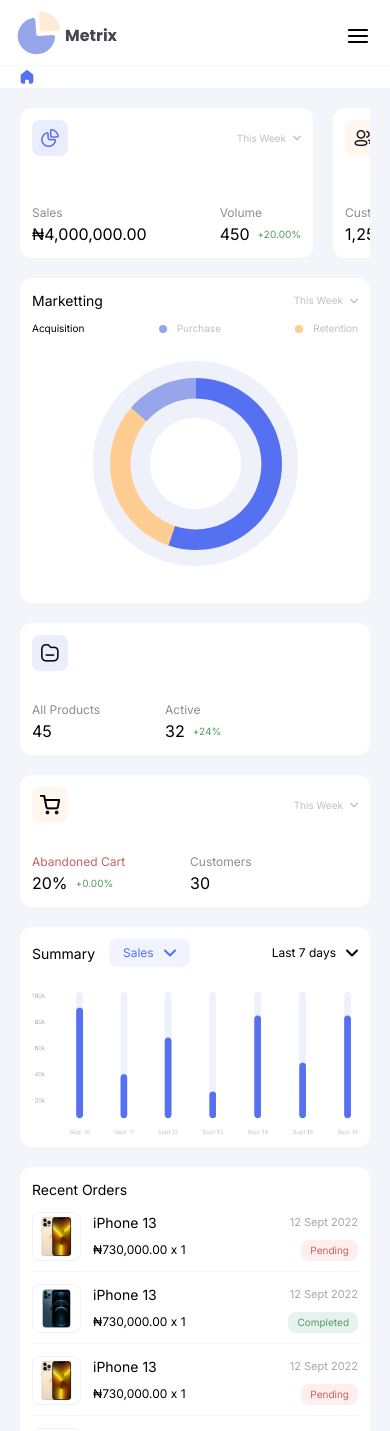
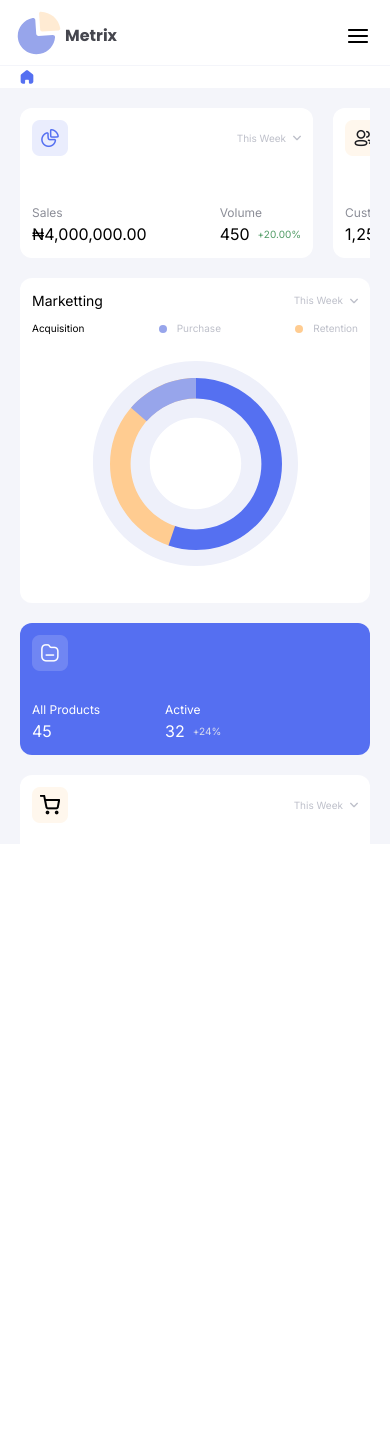
Before and after one commit to akindoju/metrix, a React (Vite) app: page / in a window 390 px wide. Shown: the top 1431 px of the page. After the commit the page ends 844 px from the top, so only its background shows below. Built offline with nearby package versions, Linux system fonts and the light colour scheme.

Commit message:
Fixed hover state

```diff
--- a/src/App.scss
+++ b/src/App.scss
@@ -2,9 +2,9 @@
 
 .app {
   height: 100vh;
+  overflow: hidden;
 
   @media (min-width: 850px) {
-    overflow: hidden;
     display: flex;
   }
 }
--- a/src/components/Card/Card.scss
+++ b/src/components/Card/Card.scss
@@ -10,6 +10,17 @@
   flex-direction: column;
   justify-content: space-between;
   transition: all 0.2s;
+  cursor: pointer;
+
+  &:hover,
+  &:focus,
+  &:active {
+    background-color: #e1e1f7;
+  }
+
+  &:active {
+    transform: scale(0.98);
+  }
 
   @media (min-width: 1200px) {
     min-width: 32.1rem;
@@ -120,6 +131,20 @@
   }
 }
 
-.card-products {
+.card-active {
   background-color: $color-blue-1;
+
+  .card__bottom--item {
+    p {
+      color: white;
+    }
+
+    span {
+      color: #dbdeee;
+    }
+  }
+
+  &:hover {
+    background-color: $color-blue-1;
+  }
 }
--- a/src/components/Card/Card.tsx
+++ b/src/components/Card/Card.tsx
@@ -1,5 +1,6 @@
 import { FC, useState } from "react";
 import "./Card.scss";
+import lightInventory from "../../assets/lightInventory.png";
 
 export const Card: FC<{
   icon: string;
@@ -22,7 +23,7 @@ export const Card: FC<{
   bonus1,
   bonus2,
 }) => {
-  // const [active, setActive] = useState<string>("All Products");
+  const [active, setActive] = useState<string>("All Products");
 
   return (
     <div
@@ -31,11 +32,27 @@ export const Card: FC<{
           ? "card card-abandoned"
           : heading1 === "All Orders"
           ? "card card-orders"
+          : active === "All Products" && heading1 === "All Products"
+          ? "card-active card"
           : "card"
       }
+      onClick={() => {
+        if (active === "All Products" && heading1 === "All Products") {
+          setActive("");
+        } else if (active === "" && heading1 === "All Products") {
+          setActive("All Products");
+        }
+      }}
     >
       <div className="card__top">
-        <img src={icon} alt="Section icon" />
+        <img
+          src={
+            active === "All Products" && heading1 === "All Products"
+              ? lightInventory
+              : icon
+          }
+          alt="Section icon"
+        />
 
         {heading1 !== "All Products" && (
           <div>
--- a/src/components/Conversation/Conversation.scss
+++ b/src/components/Conversation/Conversation.scss
@@ -251,14 +251,24 @@
       display: flex;
       border: 1px solid #cfd3d4;
       align-items: center;
-      width: 100%;
-      margin-top: 5rem;
       border-radius: 0.8rem;
       justify-content: space-between;
       padding-inline: 0.8rem;
 
+      @media (max-width: 1200px) {
+        position: absolute;
+        bottom: 0;
+        margin-bottom: 5rem;
+        width: 95%;
+      }
+
+      @media (max-width: 850px) {
+        margin-bottom: 12rem;
+      }
+
       @media (min-width: 1200px) {
         margin-top: 2rem;
+        width: 100%;
       }
 
       &-file {
--- a/src/components/Conversation/Conversation.tsx
+++ b/src/components/Conversation/Conversation.tsx
@@ -4,7 +4,6 @@ import gold from "../../assets/gold.png";
 import jane from "../../assets/jane.png";
 
 export const Conversation: FC<{
-  isMessageOpen: boolean;
   setIsMessageOpen: React.Dispatch<SetStateAction<boolean>>;
   user: {
     image: string;
@@ -12,7 +11,7 @@ export const Conversation: FC<{
     new: boolean;
     active: boolean;
   };
-}> = ({ isMessageOpen, setIsMessageOpen, user }) => {
+}> = ({ setIsMessageOpen, user }) => {
   return (
     <div className="conversation">
       <div className="conversation__header">
--- a/src/components/Header/Header.tsx
+++ b/src/components/Header/Header.tsx
@@ -2,7 +2,10 @@ import { FC } from "react";
 import "./Header.scss";
 import profile from "../../assets/profile.png";
 import { useDispatch, useSelector } from "react-redux";
-import { setIsSidebarOpen } from "../../redux/slices/generalSlice";
+import {
+  setIsSidebarMinimized,
+  setIsSidebarOpen,
+} from "../../redux/slices/generalSlice";
 import { useLocation } from "react-router-dom";
 
 export const Header: FC = () => {
@@ -118,6 +121,7 @@ export const Header: FC = () => {
             className="header__mobile--menu"
             onClick={() => {
               dispatch(setIsSidebarOpen(true));
+              dispatch(setIsSidebarMinimized(false));
             }}
           >
             <title>menu</title>
--- a/src/components/Sidebar/Sidebar.tsx
+++ b/src/components/Sidebar/Sidebar.tsx
@@ -24,7 +24,6 @@ export const Sidebar: FC = () => {
     (state: { general: { isSidebarMinimized: boolean } }) =>
       state.general.isSidebarMinimized
   );
-
   return (
     <div className={isSidebarMinimized ? "minimized sidebar" : "sidebar"}>
       <div className="logo sidebar__logo">
--- a/src/pages/Conversations/Conversations.scss
+++ b/src/pages/Conversations/Conversations.scss
@@ -9,10 +9,6 @@
 
   @media (min-width: 850px) {
     width: calc(100vw - 29rem);
-  }
-
-  @media (max-width: 1300px) {
-    overflow-y: scroll;
   }
 
   @media (min-width: 1200px) {
@@ -61,7 +57,11 @@
       background-color: $bg-main;
       border-radius: 1.2rem;
       padding-block: 2rem;
-      padding-bottom: 12rem;
+      padding-bottom: 2rem;
+
+      @media (min-width: 1200px) {
+        padding-bottom: 10rem;
+      }
 
       &-heading {
         display: flex;
@@ -208,7 +208,9 @@
 }
 
 .main-container {
-  max-height: 65rem;
+  @media (min-width: 1200px) {
+    max-height: 65rem;
+  }
 }
 
 .msg-active {
--- a/src/pages/Conversations/Conversations.tsx
+++ b/src/pages/Conversations/Conversations.tsx
@@ -25,7 +25,7 @@ export const Conversations: FC = () => {
 
   useEffect(() => {
     if (isMessageOpen && width < 1200) {
-      document.body.style.overflow = "hidden";
+      document.body.style.overflowY = "hidden";
     } else {
       document.body.style.overflow = "scroll";
     }
@@ -150,11 +150,7 @@ export const Conversations: FC = () => {
           </div>
 
           {(isMessageOpen || width >= 1200) && (
-            <Conversation
-              user={user}
-              isMessageOpen={isMessageOpen}
-              setIsMessageOpen={setIsMessageOpen}
-            />
+            <Conversation user={user} setIsMessageOpen={setIsMessageOpen} />
           )}
         </div>
       </div>
--- a/src/pages/Dashboard/Dashboard.scss
+++ b/src/pages/Dashboard/Dashboard.scss
@@ -119,12 +119,6 @@
 
             & > div {
               height: 15.9rem;
-
-              &:hover,
-              &:focus,
-              &:active {
-                box-shadow: 0px 3px 15px rgba(0, 0, 0, 0.1);
-              }
             }
           }
         }
@@ -165,9 +159,21 @@
               color: $color-blue-1;
               font-size: $text-sm;
               border-radius: 0.8rem;
+              cursor: pointer;
+              transition: all 0.2s;
 
               p {
                 margin-right: 1rem;
+              }
+
+              &:hover,
+              &:focus,
+              &:active {
+                opacity: 0.8;
+              }
+
+              &:active {
+                transform: scale(0.98);
               }
             }
           }
@@ -176,9 +182,28 @@
             display: flex;
             align-items: center;
             font-size: $text-sm;
+            cursor: pointer;
+
+            &:hover,
+            &:focus,
+            &:active {
+              color: $color-blue-2;
+
+              svg {
+                stroke: $color-blue-2;
+              }
+            }
+
+            &:active {
+              transform: scale(0.98);
+            }
 
             p {
               margin-right: 1rem;
+            }
+
+            svg {
+              stroke: black;
             }
           }
         }
--- a/src/pages/Dashboard/Dashboard.tsx
+++ b/src/pages/Dashboard/Dashboard.tsx
@@ -163,7 +163,6 @@ export const Dashboard: FC = () => {
                   >
                     <path
                       d="M1 1.5L6 6.5L11 1.5"
-                      stroke="black"
                       strokeWidth="2"
                       strokeLinecap="round"
                       strokeLinejoin="round"
```
Also changed, not shown: src/assets/lightInventory.png (added).
